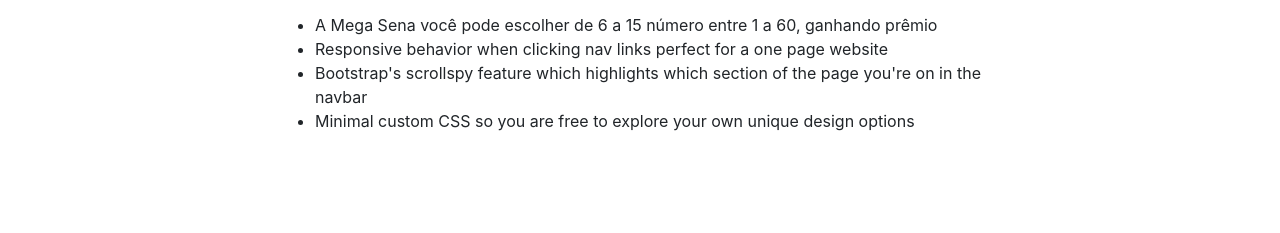
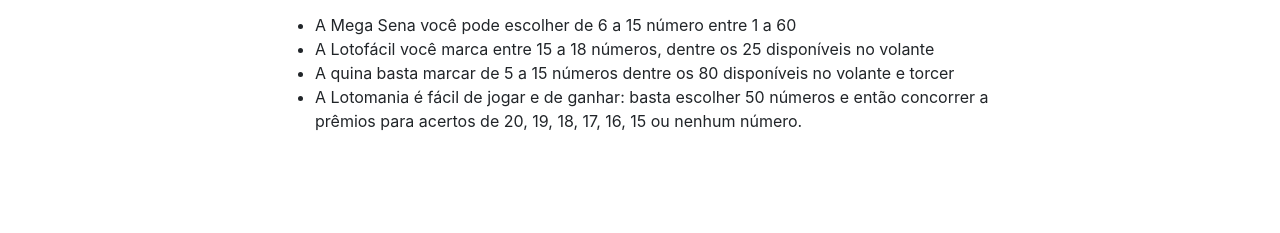
Before and after one commit to raislansilva/raislan.github.io, a website with bundled scripts: page index.html in a window 1280 px wide. Shown: the part 567-800 px from the top of the page. Built offline with nearby package versions, Linux system fonts and the light colour scheme.

Commit message:
aletarando descrições

```diff
--- a/index.html
+++ b/index.html
@@ -58,10 +58,10 @@
             <h2>Regras dos Jogos</h2>
             <p class="lead">O Gerador de aposta irá gera numeros de arcodo com a jogo escolhido seguindo as regras de cada jogo</p>
             <ul>
-              <li>A Mega Sena você pode escolher de 6 a 15 número entre 1 a 60, ganhando prêmio </li>
-              <li>Responsive behavior when clicking nav links perfect for a one page website</li>
-              <li>Bootstrap's scrollspy feature which highlights which section of the page you're on in the navbar</li>
-              <li>Minimal custom CSS so you are free to explore your own unique design options</li>
+              <li>A Mega Sena você pode escolher de 6 a 15 número entre 1 a 60 </li>
+              <li>A Lotofácil você marca entre 15 a 18 números, dentre os 25 disponíveis no volante</li>
+              <li>A quina basta marcar de 5 a 15 números dentre os 80 disponíveis no volante e torcer</li>
+              <li>A Lotomania é fácil de jogar e de ganhar: basta escolher 50 números e então concorrer a prêmios para acertos de 20, 19, 18, 17, 16, 15 ou nenhum número.</li>
             </ul>
           </div>
         </div>
```
